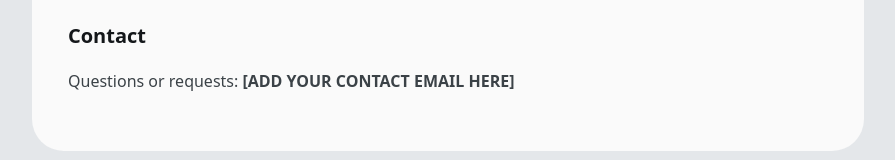
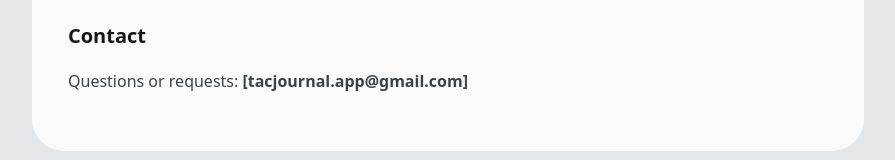
Before and after one commit to TecJournal/tecjournal-site, a plain HTML site: page privacy.html in a window 1280 px wide. Shown: the part 1133-1293 px from the top of the page, without its empty margins (192-1087 px from the left). Drawn offline with Linux system fonts and the light colour scheme.

Commit message:
Update contact email in privacy.html

```diff
--- a/privacy.html
+++ b/privacy.html
@@ -7,5 +7,5 @@
 <h2>How we use it</h2><p>Only to run the journal for you: to log you in, sync your data between your devices, and send account emails such as email confirmation.</p>
 <h2>Your rights</h2><p>You can export all of your data from Customize at any time. You can delete your account and all of your cloud data yourself from your account settings in the app. If you are in the EU/EEA you also have the right to access, correct and erase your data and to complain to your data protection authority.</p>
 <h2>Cookies and local storage</h2><p>We use your browser's local storage only to keep you logged in and to keep your journal on your device. We do not use advertising or tracking cookies.</p>
-<h2>Contact</h2><p>Questions or requests: <strong>[ADD YOUR CONTACT EMAIL HERE]</strong></p>
+<h2>Contact</h2><p>Questions or requests: <strong>[tacjournal.app@gmail.com]</strong></p>
 </main></body></html>
```
